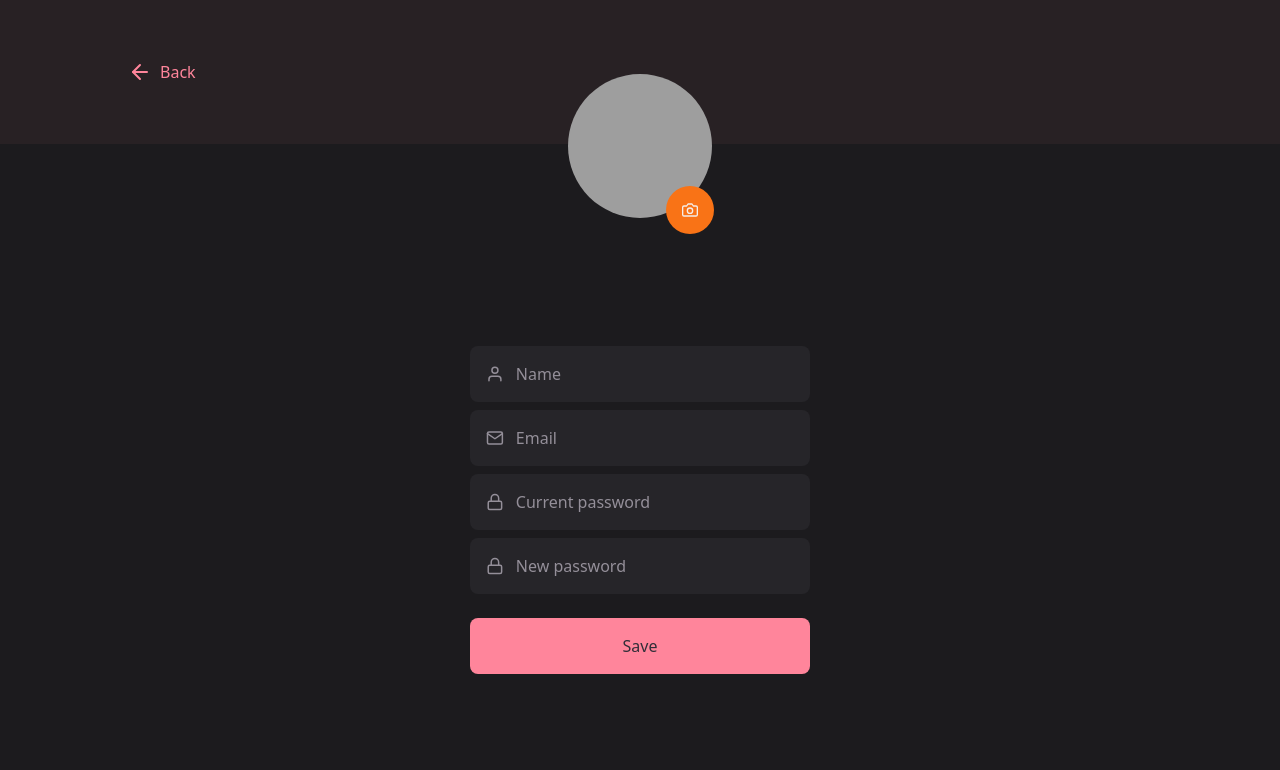
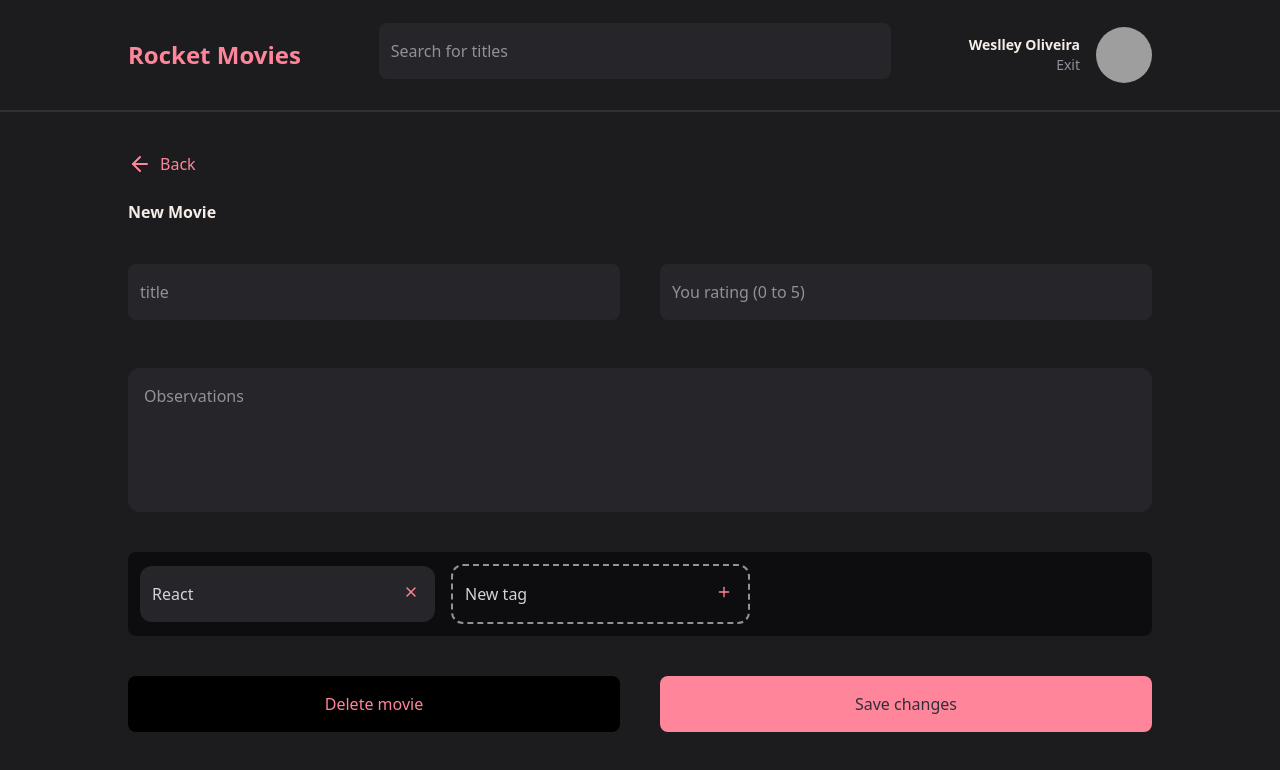
Before and after one commit to weslleyolli/Rocket_Movies_Frontend, a React (Vite) app: page / in a window 1280 px wide. Shown: the top 770 px of the page. Built offline with nearby package versions, Linux system fonts and the light colour scheme; grey boxes are pictures that could not be loaded.

Commit message:
test: page New movie ok

```diff
--- a/src/components/Button/index.jsx
+++ b/src/components/Button/index.jsx
@@ -2,7 +2,7 @@
 export function Button({title, loading = false, ...rest}) {
     return(
         <button
-            className="w-full bg-pinklight text-notesBackgroundColor h-14 px-4 mt-4 rounded-lg font-medium al disabled:opacity-50"
+            className="w-full bg-pinklight text-notesBackgroundColor h-14 px-4 rounded-lg font-medium disabled:opacity-50"
             type='button'
             disabled={loading}
             {...rest}
--- a/src/components/Header/index.jsx
+++ b/src/components/Header/index.jsx
@@ -26,7 +26,7 @@ export function Header() {
                     className="flex flex-col mr-4 leading-6"
                 >
                     <a href="#" onClick={profile} className="text-sm text-white font-bold">Weslley Oliveira</a>
-                    <a href="#" onClick={sair} className="text-sm text-graymedium">Exit</a>
+                    <a href="#" onClick={sair} className="text-sm text-graymedium text-right">Exit</a>
                 </div>
                 <a href="#" onClick={profile}><img
                     src="https://github.com/weslleyolli.png"
--- a/src/components/Input/index.jsx
+++ b/src/components/Input/index.jsx
@@ -1,9 +1,9 @@
 // eslint-disable-next-line react/prop-types
-export function Input({ icon: Icon, ...rest}) {
+export function Input({ icon: Icon, ...rest }) {
     return (
         <div className="w-full h-14 flex items-center bg-inputColor text-graymedium mb-2 rounded-lg">
-            {Icon && <Icon size={20} className="ml-4"/>}
-            <input {...rest} className="h-14 w-full p-3 bg-transparent text-white placeholder:text-graymedium"/>
+            {Icon && <Icon size={20} className="ml-4" />}
+            <input {...rest} className="h-14 w-full p-3 bg-transparent text-white placeholder:text-graymedium" />
         </div>
     )
 }
--- /dev/null
+++ b/src/components/TagItem/index.jsx
@@ -0,0 +1,24 @@
+import { FiPlus, FiX } from "react-icons/fi"
+
+// eslint-disable-next-line react/prop-types
+export function TagItem({ isNew, value, onClick, ...rest }) {
+    return (
+        <div className={` border-graymedium ${isNew ? 'bg-transparent border-dashed border-2 text-graymedium ' : 'bg-inputColor border-none text-white'}   border rounded-xl pr-4`}>
+            <input
+                className=" flex-1 h-14 p-3 bg-transparent text-white placeholder-gray-300"
+                type="text"
+                value={value}
+                readOnly={!isNew}
+                {...rest}
+            />
+
+            <button
+                type="button"
+                onClick={onClick}
+                className={`ml-2 text-pinklight`}
+            >
+                {isNew ? <FiPlus /> : <FiX />}
+            </button>
+        </div>
+    )
+}
--- /dev/null
+++ b/src/components/TextArea/index.jsx
@@ -0,0 +1,8 @@
+// eslint-disable-next-line react/prop-types
+export function Textarea({value, ...rest}) {
+    return (
+        <textarea {...rest} className="w-full h-36 bg-inputColor text-white border-none resize-none rounded-xl p-4 placeholder:text-graymedium">
+            {value}
+        </textarea>
+    )
+}
--- a/src/main.jsx
+++ b/src/main.jsx
@@ -1,10 +1,10 @@
 import React from 'react'
 import ReactDOM from 'react-dom/client'
 import "./styles/global.css"
-import { Profile } from './pages/Profile'
+import { NewMovie } from './pages/NewMovie'
 
 ReactDOM.createRoot(document.getElementById('root')).render(
   <React.StrictMode>
-    <Profile />
+    <NewMovie />
   </React.StrictMode>,
 )
--- /dev/null
+++ b/src/pages/NewMovie.jsx
@@ -0,0 +1,46 @@
+import { FiArrowLeft } from "react-icons/fi";
+import { Header } from "../components/Header";
+import { Input } from "../components/Input";
+import { Textarea } from "../components/TextArea";
+import { TagItem } from "../components/TagItem";
+import { Button } from "../components/Button";
+
+export function NewMovie() {
+    return (
+        <div>
+            <Header />
+            <section className="px-32 mt-10">
+                <div className="flex flex-col gap-10">
+                    <header className="grid gap-6" >
+                        <a href="/" className="flex items-center gap-2 text-pinklight">
+                            <FiArrowLeft className="text-2xl" />
+                            Back
+                        </a>
+                        <h1>New Movie</h1>
+                    </header>
+                    <div className="flex gap-10">
+                        <Input placeholder="title" />
+                        <Input placeholder="You rating (0 to 5)" />
+                    </div>
+                    <Textarea placeholder="Observations" />
+
+                    <div className='flex items-center gap-4 bg-baseMarker p-3 rounded-lg'>
+                        <TagItem
+                            placeholder="React"
+                        />
+                        <TagItem
+                            isNew
+                            placeholder="New tag"
+                        />
+                    </div>
+                    <div className="flex items-center gap-10">
+                        <Button title="Delete movie" className="w-full rounded-lg h-14 px-4 bg-black text-pinklight" />
+                        <Button title="Save changes" />
+                    </div>
+
+                </div>
+
+            </section>
+        </div>
+    )
+}
```
